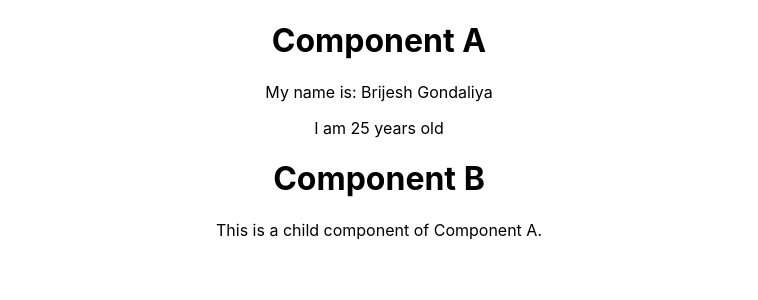
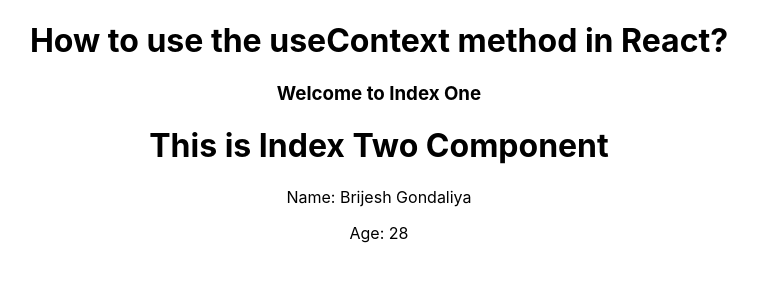
Before and after one commit to Witzcode0/frontend_tops, a React (Create React App) app in the folder ReactJS/react-components/: page / in a window 1280 px wide. Shown: the top 300 px of the page, without its empty margins (261-1019 px from the left). Built offline with nearby package versions, Linux system fonts and the light colour scheme.

Commit message:
use context

```diff
--- a/ReactJS/react-components/src/App.js
+++ b/ReactJS/react-components/src/App.js
@@ -13,7 +13,7 @@ import MainPropsPropTypes from './Components/PropsPropType/Greeting';
 import ArrayUpdater from './Components/UpdateArrayInState/main';
 import Posts from './Components/ApiToTable/main';
 import MainUseReactRef from './Components/UseReactRef/main';
-import A from './Components/HookUseContext/A';
+import IndexOne from './Components/HookUseContext/A';
 
 
 
@@ -48,7 +48,7 @@ class App extends Component {
 
          {/* <MainUseReactRef /> */}
 
-         <A />
+         <IndexOne />
 
       </div>
     )
--- a/ReactJS/react-components/src/Components/HookUseContext/A.jsx
+++ b/ReactJS/react-components/src/Components/HookUseContext/A.jsx
@@ -1,25 +1,26 @@
-import React, { Component } from "react";
-import B from "./B";
+import React from "react";
+import IndexTwo from "./B";
 
-class A extends Component {
+export const myContext = React.createContext();
 
-    state = {
-        name:"Brijesh Gondaliya",
-        age:25
-    }
+class IndexOne extends React.Component {
+  render() {
+    const contextValue = {
+      name: 'Brijesh Gondaliya',
+      age: 28,
+      location: 'Surat'
+    };
 
-  render() {
     return (
       <div>
-        <h1>Component A</h1>
-        <p>My name is: {this.state.name}</p>
-        <p>I am {this.state.age} years old</p>
-        <B name={this.state.name} age={this.state.age} />
-
+        <h1>How to use the useContext method in React?</h1>
+        <h3>Welcome to Index One</h3>
+        <myContext.Provider value={contextValue}>
+          <IndexTwo />
+        </myContext.Provider>
       </div>
     );
   }
 }
 
-
-export default A
+export default IndexOne;
--- a/ReactJS/react-components/src/Components/HookUseContext/B.jsx
+++ b/ReactJS/react-components/src/Components/HookUseContext/B.jsx
@@ -1,20 +1,24 @@
-import React, { Component } from "react";
-import C from "./C";
+import React from "react";
+import { myContext } from "./A";
 
-class B extends Component {
-
+class IndexTwo extends React.Component {
   render() {
-
     return (
       <div>
-                <h1>Component B</h1>
-                <p>This is a child component of Component A.</p>
-
-                {/* <C name={this.state.name} age={this.state.age} /> */}
-
+        <h1>This is Index Two Component</h1>
+        <myContext.Consumer>
+          {
+            (value) => (
+              <div>
+                <p>Name: {value.name}</p>
+                <p>Age: {value.age}</p>
+              </div>
+            )
+          }
+        </myContext.Consumer>
       </div>
     );
   }
-};
+}
 
-export default B;
+export default IndexTwo;
--- a/ReactJS/react-components/src/Components/HookUseContext/C.jsx
+++ /dev/null
@@ -1,19 +0,0 @@
-import React, { Component } from "react";
-
-class C extends Component {
-
-    render() {
-        return (
-            <div>
-                <h1>Component C
-                </h1>
-                <p>This is a child component of Component B.</p>
-                {this.state.name}
-                {this.state.age}
-            </div>
-        );
-    }
-
-};
-
-export default C;
```
Lines whose indentation alone changed are shown as unchanged.
